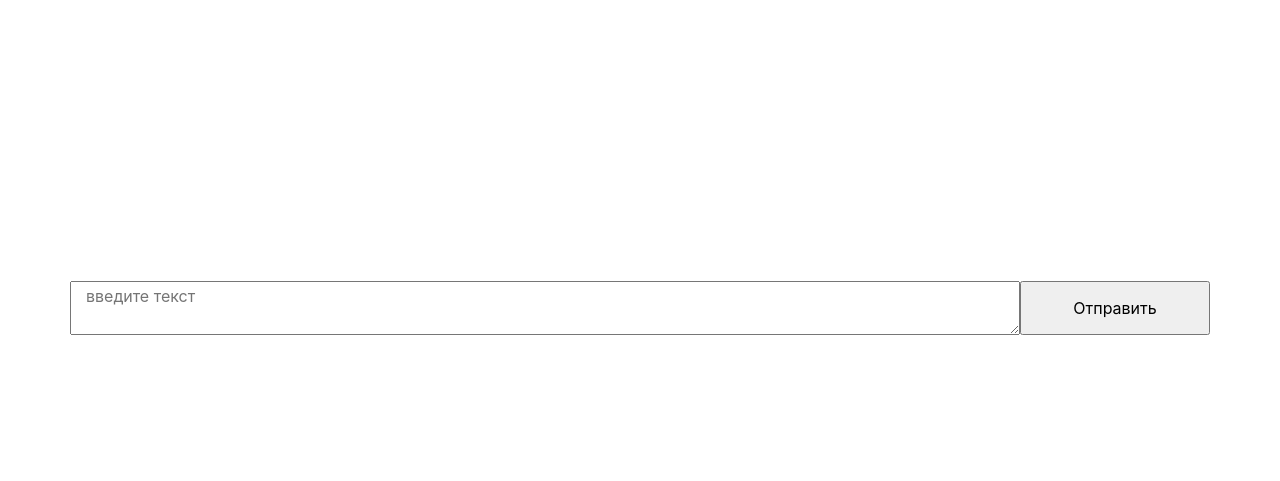
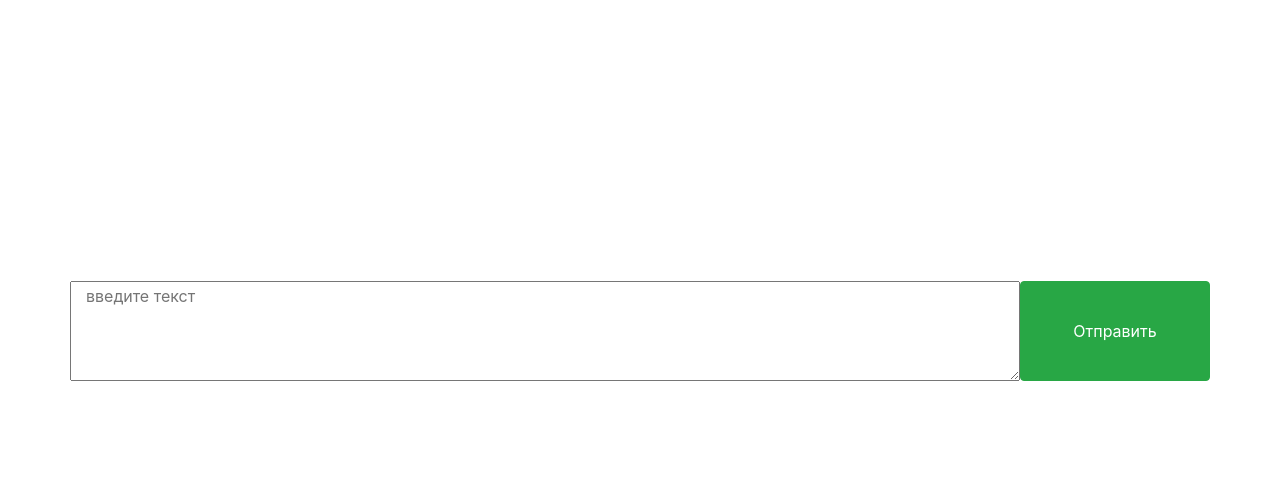
Before and after one commit to vutmu/webchat_local, a Flask app: page /base in a window 1280 px wide. Shown: the part 319-800 px from the top of the page. Run offline with Flask 2, Linux system fonts and the light colour scheme; the visitor is signed in with stand-in values (Sample User, id 1); grey boxes marked "Sample" are stand-in pictures; a database or web service that is not in the repository returns one stand-in record (values such as "Sample title"); some libraries are stand-ins or nearby versions.

Commit message:
base bootstrap3

```diff
--- a/app/static/styles/base.css
+++ b/app/static/styles/base.css
@@ -28,9 +28,8 @@
     height: 50%;
 }*/
 
-/*
+
 .messblock > a {
     height: 100%;
     width: 20%;
 }
-*/
--- a/app/templates/base.html
+++ b/app/templates/base.html
@@ -15,9 +15,9 @@
           <button class="col-2 btn btn-secondary h-25" id="but2" type="button">Выйти</button>
       </div>
       <div class="overflow-auto h-50 messages"></div>
-      <div class="row">
-        <textarea class="col-10" id="your_message" placeholder="введите текст" maxlength="1000" rows="auto"></textarea>
-        <input class="col-2" id="but1" type="button" value="Отправить">
+      <div class="row h-25">
+        <textarea class="col-10 h-50" id="your_message" placeholder="введите текст" maxlength="1000"></textarea>
+          <button class="col-2 btn btn-success h-50" id="but1" type="button">Отправить</button>
       </div>
   </div>
   <script>
```
